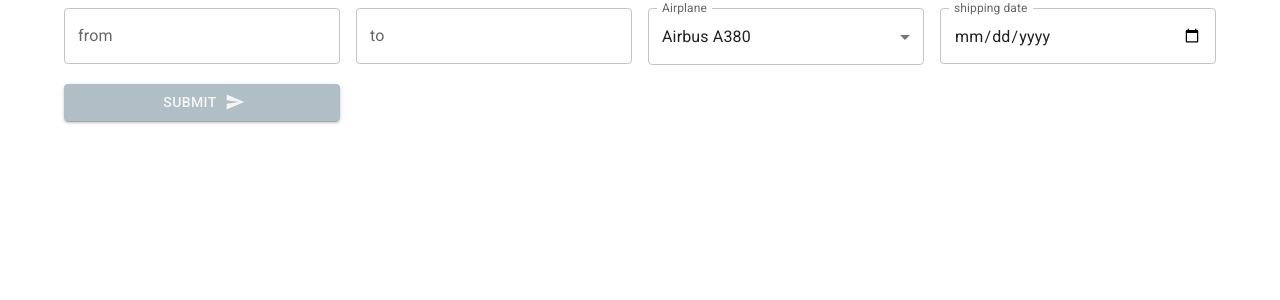
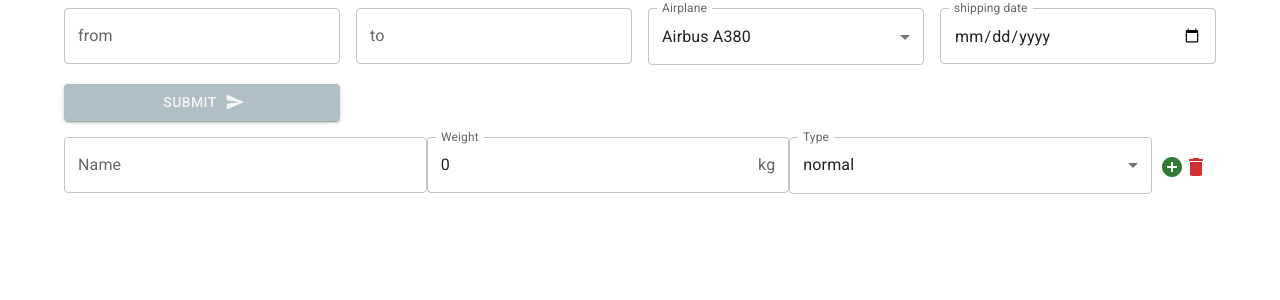
Before and after one commit to srychert/AirTransport, a React (Create React App) app in the folder air-transport/: page / in a window 1280 px wide. Shown: the top 300 px of the page. Built offline with nearby package versions, Linux system fonts and the light colour scheme.

Commit message:
cargo FieldArray

```diff
--- a/air-transport/src/TransportForm.js
+++ b/air-transport/src/TransportForm.js
@@ -1,11 +1,12 @@
-import { Box, Grid } from '@mui/material'
-import { Formik, Form, Field } from 'formik'
+import { Box, Button, Grid } from '@mui/material'
+import { Formik, Form, Field, FieldArray } from 'formik'
 import { React, useState } from 'react'
 import MySelect from "./FormComponents/MySelect";
 import MyInput from "./FormComponents/MyInput";
 import SubmitButton from "./FormComponents/SubmitButton";
 import ErrorDialog from "./FormComponents/ErrorDialog";
 import MyDate from "./FormComponents/MyDate";
+import Cargo from './FormComponents/Cargo';
 
 function TransportForm() {
   const [open, setOpen] = useState(false);
@@ -35,6 +36,10 @@ function TransportForm() {
     { id: "Boeing 747", name: "Boeing 747", maxWeigth: 38 }
   ]
 
+  const typesOfCargo = [
+    { id: "normal", name: "normal" },
+    { id: "dangerous", name: "dangerous" }]
+
   const size = {
     xs: 12,
     sm: 6,
@@ -42,6 +47,15 @@ function TransportForm() {
     lg: 3,
     xl: 2,
   };
+
+  const cargoTemplate = () => {
+    const cargo = {
+      "name": "",
+      "weight": 0,
+      type: typesOfCargo[0].name,
+    }
+    return cargo
+  }
 
   return (
     <Box>
@@ -52,6 +66,7 @@ function TransportForm() {
           airplane: airplanes[0].id,
           documents: null,
           shipping_date: "",
+          cargos: [cargoTemplate()],
         }}
         validate={(values) => {
           const errors = {};
@@ -86,7 +101,7 @@ function TransportForm() {
         }}
         onSubmit={(values, { setStatus, setSubmitting }) => handleSubmit(values, setStatus, setSubmitting)}
         enableReinitialize={true}>
-        {({ isSubmitting, status }) => (
+        {({ isSubmitting, status, values }) => (
           <Form>
             <Grid container spacing={2}>
               <Grid item xs={size.xs} sm={size.sm} md={size.md} lg={size.lg} xl={size.xl}>
@@ -107,6 +122,24 @@ function TransportForm() {
               <Grid item xs={size.xs} sm={size.sm} md={size.md} lg={size.lg} xl={size.xl}>
                 <SubmitButton isSubmitting={isSubmitting} status={status} />
               </Grid>
+              <Grid item xs={12}>
+                <FieldArray
+                  name="cargos"
+                  render={array => (
+                    <div>
+                      {values.cargos && values.cargos.length > 0 ? (
+                        values.cargos.map((cargo, index) => (
+                          <Cargo array={array} cargo={cargo} index={index} typesOfCargo={typesOfCargo} cargoTemplate={cargoTemplate} key={index} />
+                        ))
+                      ) : (
+                        <Button variant="contained" color="primary" onClick={() => array.push(cargoTemplate())}>
+                          Add cargo
+                        </Button>
+                      )}
+                    </div>
+                  )}
+                />
+              </Grid>
             </Grid>
           </Form>
         )}
```
